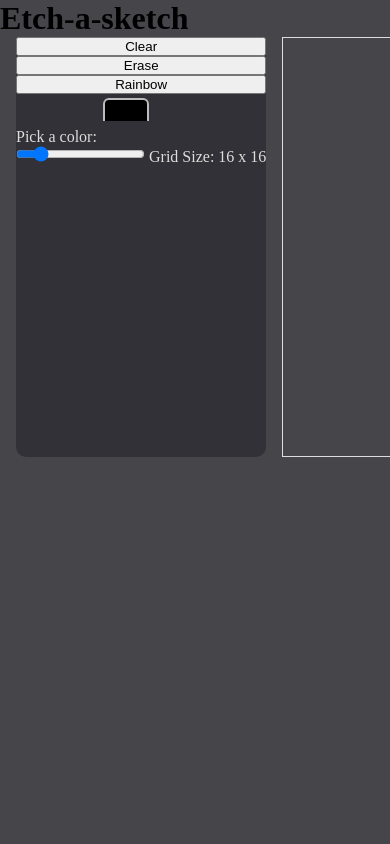
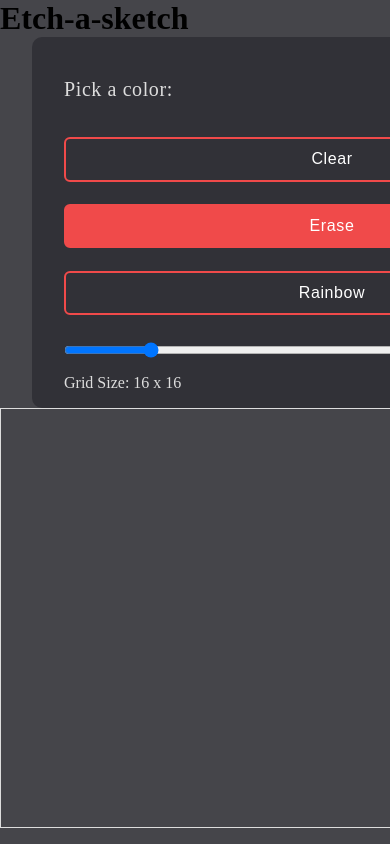
Before and after one commit to to0MuchAtOnce/etch-a-sketch, a plain HTML site: page index.html in a window 390 px wide. Both pictures are taken after a click on the button "Erase". Shown: the top 844 px of the page. Drawn offline with Linux system fonts and the light colour scheme.

Commit message:
Update ui

```diff
--- a/index.html
+++ b/index.html
@@ -14,13 +14,20 @@
     <main class="main">
       <div class="sidebar">
         <div class="sidebar-btns">
-          <button class="clear-btn">Clear</button>
-          <button class="eraser-btn">Erase</button>
-          <button class="rainbow-btn">Rainbow</button>
-          <div class="color-pick-wrapper">
-            <label for="pick-color">Pick a color:</label>
-            <input type="color" id="pickColor" value="#000000" />
+          <div class="pick-color-wrapper">
+            <label class="pick-color-label" for="pick-color"
+              >Pick a color:
+            </label>
+            <input
+              type="color"
+              class="pick-color"
+              id="pickColor"
+              value="#000000"
+            />
           </div>
+          <button class="clear-btn btn">Clear</button>
+          <button class="eraser-btn btn">Erase</button>
+          <button class="rainbow-btn btn">Rainbow</button>
         </div>
         <div class="slider-wrapper">
           <input
--- a/index.js
+++ b/index.js
@@ -57,12 +57,20 @@ clearBtn.addEventListener('click', () => {
 });
 
 eraserBtn.addEventListener('click', () => {
-  isErasing = !isErasing;
+  if ((isErasing = !isErasing)) {
+    eraserBtn.classList.add('active');
+  } else {
+    eraserBtn.classList.remove('active');
+  }
 });
 
 rainbowBtn.addEventListener('click', () => {
-  isRainbow = !isRainbow;
-  isErasing = false;
+  if ((isRainbow = !isRainbow)) {
+    isErasing = false;
+    rainbowBtn.classList.add('active');
+  } else {
+    rainbowBtn.classList.remove('active');
+  }
 });
 
 gridSlider.addEventListener('input', () => {
--- a/style.css
+++ b/style.css
@@ -3,6 +3,7 @@
   --grid-rows: 1;
   --bg: #45454a;
   --sidebar: #313137;
+  --accent: #f04a4a;
 }
 
 * {
@@ -35,13 +36,66 @@ body {
 
 .sidebar {
   background: var(--sidebar);
-  margin: 0rem 1rem;
+  padding: 1rem 2rem;
+  margin: 0rem 2rem;
   border-radius: 10px;
+  height: 10%;
 }
 
 .sidebar-btns {
   display: flex;
   flex-direction: column;
+}
+
+.pick-color-wrapper {
+  display: flex;
+  flex-direction: row;
+  justify-content: space-between;
+  align-items: center;
+  margin-bottom: 25px;
+}
+
+.pick-color-label {
+  font-size: 20px;
+  letter-spacing: 0.6px;
+  margin-top: 25px;
+}
+
+.btn {
+  background: transparent;
+  border: 2px solid var(--accent);
+  border-radius: 6px;
+  color: #fff;
+  cursor: pointer;
+  font-size: 16px;
+  letter-spacing: 0.6px;
+  padding: 0.7rem 5rem;
+  margin: 0.7rem 0;
+}
+
+.slider-wrapper {
+  display: flex;
+  flex-direction: column;
+}
+
+.grid-slider {
+  margin: 1rem 0;
+}
+
+.clear-btn:active {
+  background: var(--accent);
+  transform: scale(0.98);
+  transition: 0.2s ease;
+}
+
+.eraser-btn:active,
+.rainbow-btn:active {
+  transform: scale(0.98);
+  transition: 0.2s ease;
+}
+
+.active {
+  background: var(--accent);
 }
 
 label,
@@ -82,6 +136,15 @@ input[type='color'] {
 }
 
 @media screen and (max-width: 960px) {
+  .main {
+    display: flex;
+    flex-direction: column;
+  }
+
+  .sidebar {
+    max-width: 600px;
+  }
+
   .container {
     width: 760px;
     height: 760px;
```
